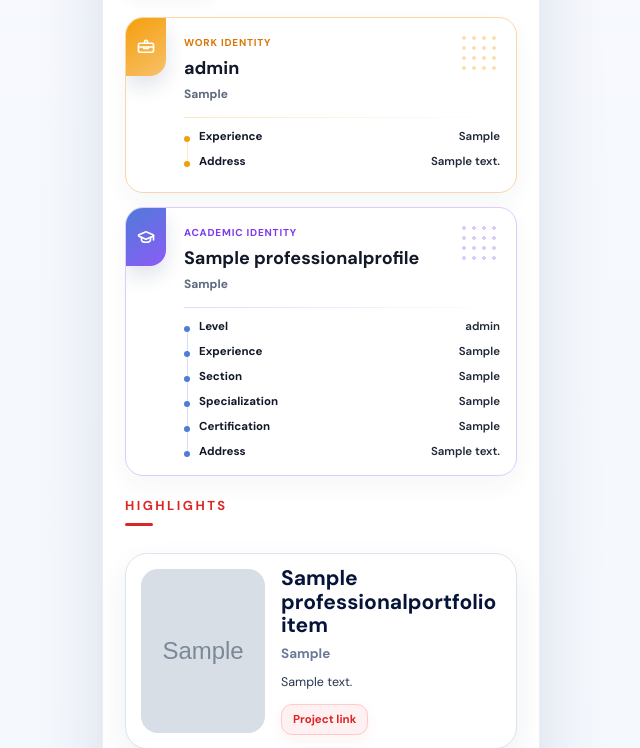
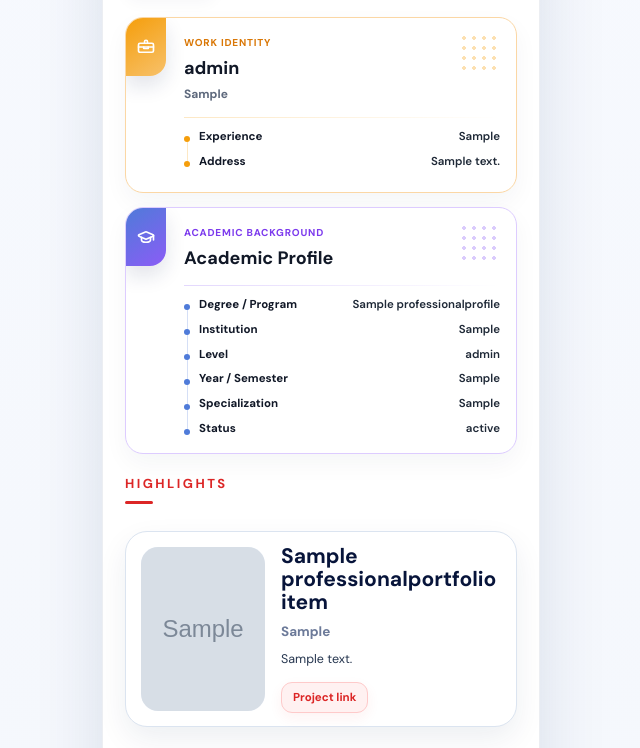
Before and after one commit to RobinDhami/Cards, a Django app: a page that uses professional_cards/templates/professional_cards/modern_identity.html in a window 1280 px wide. Shown: the part 1116-1864 px from the top of the page, without its empty margins (319-959 px from the left). Run offline with Django 5.2, Linux system fonts and the light colour scheme; tables that the repository leaves empty hold one stand-in row (values such as "Sample post"); grey boxes marked "Sample" are stand-in pictures; some libraries are stand-ins or nearby versions.

Commit message:
Refine academic identity fields

```diff
--- a/professional_cards/forms.py
+++ b/professional_cards/forms.py
@@ -94,6 +94,7 @@ class ProfessionalProfileForm(forms.ModelForm):
             'academic_level',
             'academic_year',
             'academic_specialization',
+            'academic_status',
             'academic_certification',
             'academic_address',
             'short_tagline',
@@ -151,11 +152,12 @@ class ProfessionalProfileForm(forms.ModelForm):
             'work_experience': 'Work experience',
             'work_address': 'Work address',
             'academic_section': 'Class / Batch / Section',
-            'academic_title': 'Degree / Academic Title',
-            'academic_institution': 'Academic Institution',
-            'academic_level': 'Academic Level',
-            'academic_year': 'Graduated / Study Year',
+            'academic_title': 'Degree / Program',
+            'academic_institution': 'Institution',
+            'academic_level': 'Level',
+            'academic_year': 'Year / Semester',
             'academic_specialization': 'Specialization',
+            'academic_status': 'Status',
             'academic_certification': 'Certification / Achievement',
             'academic_address': 'Academic address',
             'short_tagline': 'Profile tagline',
@@ -201,6 +203,12 @@ class ProfessionalProfileForm(forms.ModelForm):
         self.fields['work_organization'].widget.attrs.update({'placeholder': 'Company or organization name'})
         self.fields['work_experience'].widget.attrs.update({'placeholder': '2 years, 6 months, Internship'})
         self.fields['work_address'].widget.attrs.update({'placeholder': 'Office, city, or work location'})
+        self.fields['academic_title'].widget.attrs.update({'placeholder': 'BSc CSIT'})
+        self.fields['academic_institution'].widget.attrs.update({'placeholder': 'Kathmandu Bernhardt College'})
+        self.fields['academic_level'].widget.attrs.update({'placeholder': "Bachelor's"})
+        self.fields['academic_year'].widget.attrs.update({'placeholder': 'Final Year / 6th Semester'})
+        self.fields['academic_specialization'].widget.attrs.update({'placeholder': 'Web Development / Networking'})
+        self.fields['academic_status'].widget.attrs.update({'placeholder': 'Seeking Internship / Open to Work'})
         self.fields['academic_address'].widget.attrs.update({'placeholder': 'Campus, city, or academic location'})
         owner = self.instance.owner if self.instance and self.instance.owner_id else None
         owner_is_profile_user = bool(owner and not owner.is_staff and not owner.is_superuser)
--- a/professional_cards/models.py
+++ b/professional_cards/models.py
@@ -137,6 +137,12 @@ class ProfessionalProfile(models.Model):
         help_text='Graduation year, current year, batch, or expected completion.',
     )
     academic_specialization = models.CharField(max_length=160, blank=True, default='')
+    academic_status = models.CharField(
+        max_length=160,
+        blank=True,
+        default='',
+        help_text='Status shown only in the Academic Identity card.',
+    )
     academic_certification = models.CharField(max_length=160, blank=True, default='')
     academic_address = models.TextField(
         blank=True,
--- a/professional_cards/templates/professional_cards/modern_identity.html
+++ b/professional_cards/templates/professional_cards/modern_identity.html
@@ -414,11 +414,11 @@
         </section>
       {% endif %}
 
-      {% if profile.work_role or profile.work_organization or profile.work_experience or profile.work_address or profile.academic_section or profile.academic_title or profile.academic_institution or profile.academic_level or profile.academic_year or profile.academic_specialization or profile.academic_certification or profile.academic_address %}
+      {% if profile.work_role or profile.work_organization or profile.work_experience or profile.work_address or profile.academic_title or profile.academic_institution or profile.academic_level or profile.academic_year or profile.academic_specialization or profile.academic_status %}
       <section class="section identity-stack">
         <div class="identity-rail" aria-hidden="true">
           <span class="identity-node work"><i data-lucide="briefcase-business"></i></span>
-          {% if profile.academic_section or profile.academic_title or profile.academic_institution or profile.academic_level or profile.academic_year or profile.academic_specialization or profile.academic_certification or profile.academic_address %}
+          {% if profile.academic_title or profile.academic_institution or profile.academic_level or profile.academic_year or profile.academic_specialization or profile.academic_status %}
             <span class="identity-rail-line"></span>
             <span class="identity-node academic"><i data-lucide="graduation-cap"></i></span>
           {% endif %}
@@ -438,20 +438,19 @@
             </article>
           {% endif %}
 
-          {% if profile.academic_section or profile.academic_title or profile.academic_institution or profile.academic_level or profile.academic_year or profile.academic_specialization or profile.academic_certification or profile.academic_address %}
+          {% if profile.academic_title or profile.academic_institution or profile.academic_level or profile.academic_year or profile.academic_specialization or profile.academic_status %}
             <article class="identity-card academic">
               <span class="identity-badge" aria-hidden="true"><i data-lucide="graduation-cap"></i></span>
-              <p class="identity-eyebrow">Academic identity</p>
-              <h2 class="identity-title">{{ profile.academic_title|default:"Academic role not added" }}</h2>
-              <p class="identity-subtitle">{{ profile.academic_institution|default:"Institution not added" }}</p>
+              <p class="identity-eyebrow">Academic background</p>
+              <h2 class="identity-title">Academic Profile</h2>
               <div class="identity-divider"></div>
               <div class="identity-facts">
+                {% if profile.academic_title %}<div class="identity-fact"><span>Degree / Program</span><strong>{{ profile.academic_title }}</strong></div>{% endif %}
+                {% if profile.academic_institution %}<div class="identity-fact"><span>Institution</span><strong>{{ profile.academic_institution }}</strong></div>{% endif %}
                 {% if profile.academic_level %}<div class="identity-fact"><span>Level</span><strong>{{ profile.academic_level }}</strong></div>{% endif %}
-                {% if profile.academic_year %}<div class="identity-fact"><span>Experience</span><strong>{{ profile.academic_year }}</strong></div>{% endif %}
-                {% if profile.academic_section %}<div class="identity-fact"><span>Section</span><strong>{{ profile.academic_section }}</strong></div>{% endif %}
+                {% if profile.academic_year %}<div class="identity-fact"><span>Year / Semester</span><strong>{{ profile.academic_year }}</strong></div>{% endif %}
                 {% if profile.academic_specialization %}<div class="identity-fact"><span>Specialization</span><strong>{{ profile.academic_specialization }}</strong></div>{% endif %}
-                {% if profile.academic_certification %}<div class="identity-fact"><span>Certification</span><strong>{{ profile.academic_certification }}</strong></div>{% endif %}
-                {% if profile.academic_address %}<div class="identity-fact"><span>Address</span><strong>{{ profile.academic_address }}</strong></div>{% endif %}
+                {% if profile.academic_status %}<div class="identity-fact"><span>Status</span><strong>{{ profile.academic_status }}</strong></div>{% endif %}
               </div>
             </article>
           {% endif %}
```
Also changed, not shown: professional_cards/templates/professional_cards/profile_form.html (+5 -9 lines), professional_cards/templates/professional_cards/profile_owner_form.html (+6 -7 lines), professional_cards/migrations/0011_professionalprofile_academic_status.py (added).
